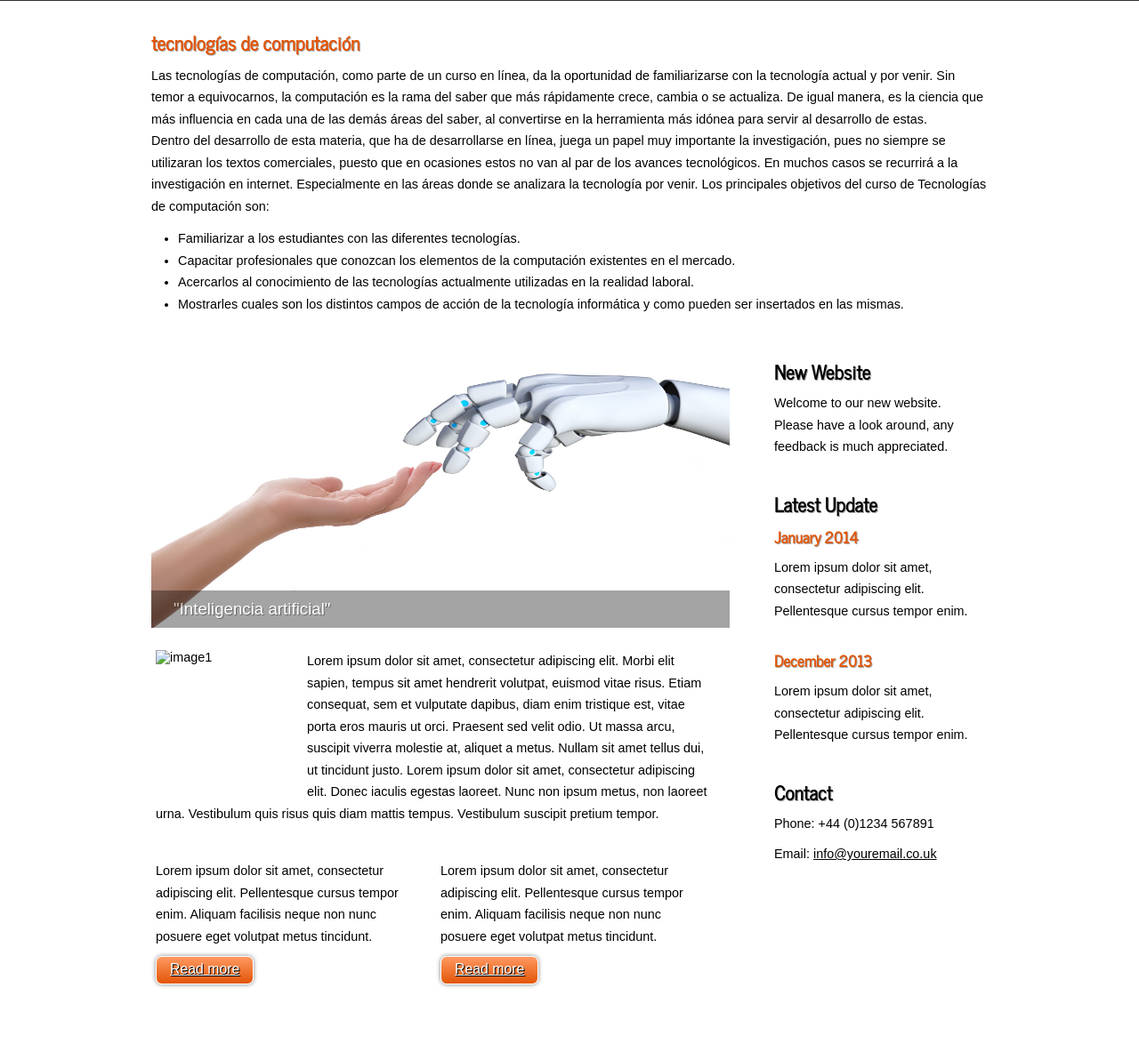
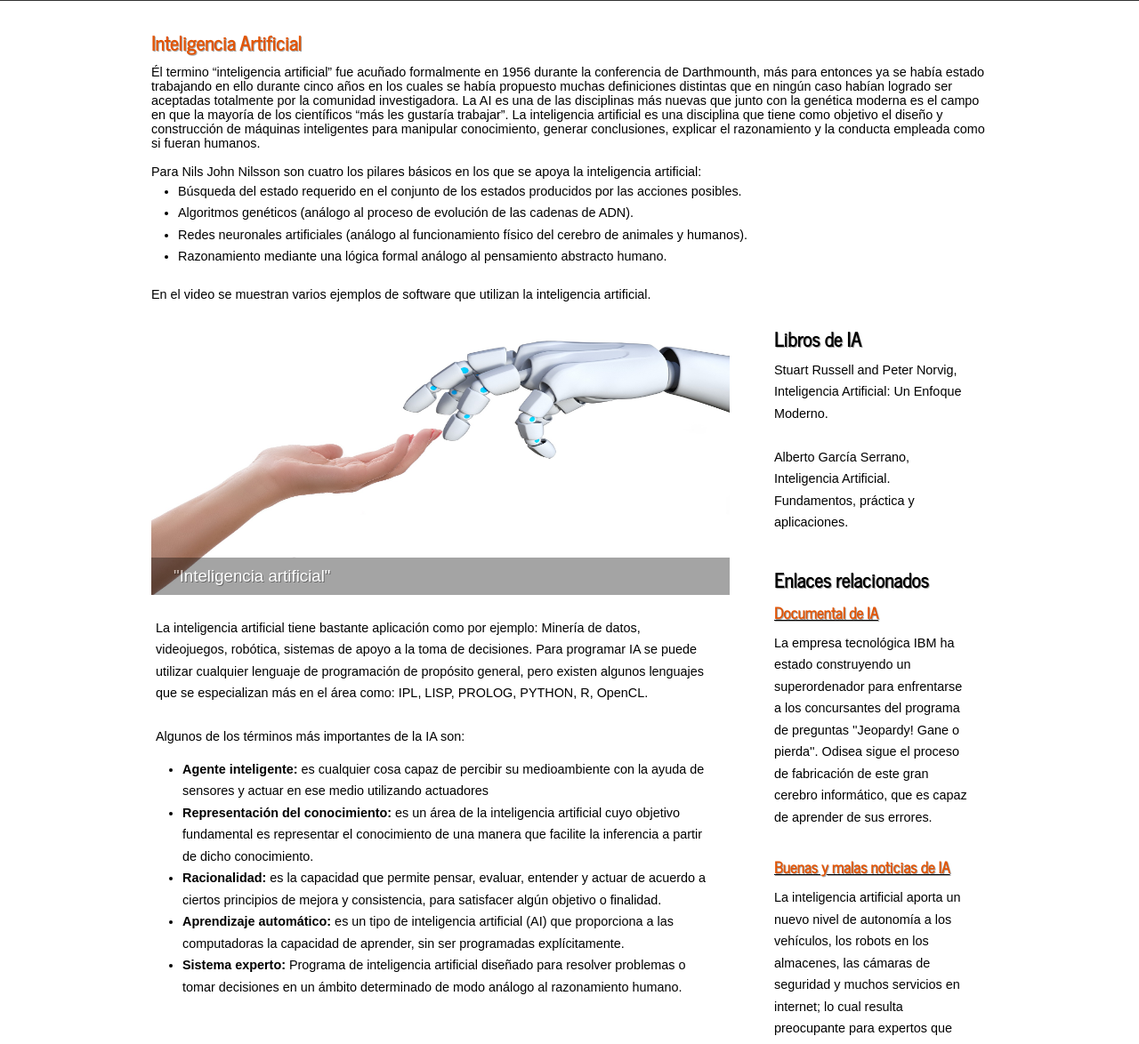
Before and after one commit to leogelsy/tecComp, a plain HTML site: page tec comp II/WebContent/IA.html in a window 1280 px wide. Shown: the part 99-1273 px from the top of the page at 89% size. Drawn offline with Linux system fonts and the light colour scheme.

Commit message:
Add files via upload
Aqui ya esta casi lista la IA

```diff
--- a/tec comp II/WebContent/IA.html
+++ b/tec comp II/WebContent/IA.html
@@ -41,22 +41,20 @@
 	  <div id="content">
 
 		  <h1>
-		  tecnologías de computación</h1>
-          <p>Las tecnologías de computación, como parte de un curso en línea, da la oportunidad de familiarizarse con la
-tecnología actual y por venir. Sin temor a equivocarnos, la computación es la rama del saber que más rápidamente
-crece, cambia o se actualiza. De igual manera, es la ciencia que más influencia en cada una de las demás áreas del
-saber, al convertirse en la herramienta más idónea para servir al desarrollo de estas.<br>
-Dentro del desarrollo de esta materia, que ha de desarrollarse en línea, juega un papel muy importante la
-investigación, pues no siempre se utilizaran los textos comerciales, puesto que en ocasiones estos no van al par de
-los avances tecnológicos. En muchos casos se recurrirá a la investigación en internet. Especialmente en las áreas
-donde se analizara la tecnología por venir.
-Los principales objetivos del curso de Tecnologías de computación son:
+		  Inteligencia Artificial</h1>
+          Él termino “inteligencia artificial” fue acuñado formalmente en 1956 durante la conferencia de
+Darthmounth, más para entonces ya se había estado trabajando en ello durante cinco años en los cuales se había
+propuesto muchas definiciones distintas que en ningún caso habían logrado ser aceptadas totalmente por la
+comunidad investigadora. La AI es una de las disciplinas más nuevas que junto con la genética moderna es el campo
+en que la mayoría de los científicos “más les gustaría trabajar”. La inteligencia artificial es una disciplina que tiene
+como objetivo el diseño y construcción de máquinas inteligentes para manipular conocimiento, generar conclusiones,
+explicar el razonamiento y la conducta empleada como si fueran humanos.<br><br>Para Nils John Nilsson son cuatro los pilares básicos en los que se apoya la inteligencia artificial:
 <ul>
-<li>Familiarizar a los estudiantes con las diferentes tecnologías.</li>
-<li>Capacitar profesionales que conozcan los elementos de la computación existentes en el mercado.</li>
-<li>Acercarlos al conocimiento de las tecnologías actualmente utilizadas en la realidad laboral.</li>
-<li>Mostrarles cuales son los distintos campos de acción de la tecnología informática y como pueden ser
-insertados en las mismas.</li></ul></p>
+<li>Búsqueda del estado requerido en el conjunto de los estados producidos por las acciones posibles.</li>
+<li>Algoritmos genéticos (análogo al proceso de evolución de las cadenas de ADN).</li>
+<li>Redes neuronales artificiales (análogo al funcionamiento físico del cerebro de animales y humanos).</li>
+<li>Razonamiento mediante una lógica formal análogo al pensamiento abstracto humano.</li></ul>En el video se muestran varios ejemplos de software que utilizan la inteligencia artificial.
+</p>
 
           <div class="slideshow">
 	        <ul class="slideshow">
@@ -70,55 +68,39 @@ insertados en las mismas.</li></ul></p>
 	      <div class="sidebar_container">
 		    <div class="sidebar">
               <div class="sidebar_item">
-                <h2>New Website</h2>
-                <p>Welcome to our new website. Please have a look around, any feedback is much appreciated.</p>
+                <h2>Libros de IA</h2>
+                <p>Stuart Russell and Peter Norvig, Inteligencia Artificial: Un Enfoque Moderno.<br><br>Alberto García Serrano, Inteligencia Artificial. Fundamentos, práctica y aplicaciones. </p>
               </div><!--close sidebar_item-->
             </div><!--close sidebar-->
 		    <div class="sidebar">
               <div class="sidebar_item">
-                <h2>Latest Update</h2>
-                <h3>January 2014</h3>
-                <p>Lorem ipsum dolor sit amet, consectetur adipiscing elit. Pellentesque cursus tempor enim.</p>
+                <h2>Enlaces relacionados</h2>
+                <a href="https://www.youtube.com/watch?v=MUV1CLnp3oY"><h3>Documental de IA</h3></a>
+                <p>La empresa tecnológica IBM ha estado construyendo un superordenador para enfrentarse a los concursantes del programa de preguntas ''Jeopardy! Gane o pierda''. Odisea sigue el proceso de fabricación de este gran cerebro informático, que es capaz de aprender de sus errores.</p>
 		      </div><!--close sidebar_item-->
             </div><!--close sidebar-->
 		    <div class="sidebar">
               <div class="sidebar_item">
-                <h3>December 2013</h3>
-                <p>Lorem ipsum dolor sit amet, consectetur adipiscing elit. Pellentesque cursus tempor enim.</p>
+                <a href="https://www.nytimes.com/es/2018/02/26/inteligencia-artificial-hackers-beneficios/?rref=collection%2Fsectioncollection%2Fnyt-es"><h3>Buenas y malas noticias de IA</h3></a>
+                <p>La inteligencia artificial aporta un nuevo nivel de autonomía a los vehículos, los robots en los almacenes, las cámaras de seguridad y muchos servicios en internet; lo cual resulta preocupante para expertos que advierten la posibilidad de que delincuentes asuman el control de esas máquinas.</p>
 		      </div><!--close sidebar_item-->
             </div><!--close sidebar-->
-            <div class="sidebar">
-              <div class="sidebar_item">
-                <h2>Contact</h2>
-                <p>Phone: +44 (0)1234 567891</p>
-                <p>Email: <a href="mailto:info@youremail.co.uk">info@youremail.co.uk</a></p>
-              </div><!--close sidebar_item-->
-            </div><!--close sidebar-->
+
            </div><!--close sidebar_container-->
 
 		  <div class="content_item">
 		    <div class="content_imagetext">
-		      <div class="content_image">
-		        <img src="images/image1.jpg" alt="image1"/>
-	          </div>
-		      <p>Lorem ipsum dolor sit amet, consectetur adipiscing elit. Morbi elit sapien, tempus sit amet hendrerit volutpat, euismod vitae risus. Etiam consequat, sem et vulputate dapibus, diam enim tristique est, vitae porta eros mauris ut orci. Praesent sed velit odio. Ut massa arcu, suscipit viverra molestie at, aliquet a metus. Nullam sit amet tellus dui, ut tincidunt justo. Lorem ipsum dolor sit amet, consectetur adipiscing elit. Donec iaculis egestas laoreet. Nunc non ipsum metus, non laoreet urna. Vestibulum quis risus quis diam mattis tempus. Vestibulum suscipit pretium tempor. </p>
+
+		      <p>La inteligencia artificial tiene bastante aplicación como por ejemplo: Minería de datos, videojuegos, robótica, sistemas de apoyo a la toma de decisiones.
+Para programar IA se puede utilizar cualquier lenguaje de programación de propósito general, pero existen algunos lenguajes que se especializan más en el área como: IPL, LISP, PROLOG, PYTHON, R, OpenCL.<br><br>Algunos de los términos más importantes de la IA son:<br><ul><li><b>Agente inteligente:</b>  es cualquier cosa capaz de percibir su medioambiente con la ayuda de sensores
+y actuar en ese medio utilizando actuadores</li>
+<li><b>Representación del conocimiento:</b> es un área de la inteligencia artificial cuyo objetivo fundamental es representar el conocimiento de una manera que facilite la inferencia a partir de dicho conocimiento.</li>
+<li><b>Racionalidad:</b> es la capacidad que permite pensar, evaluar, entender y actuar de acuerdo a ciertos principios de mejora y consistencia, para satisfacer algún objetivo o finalidad.</li>
+<li><b>Aprendizaje automático:</b>  es un tipo de inteligencia artificial (AI) que proporciona a las computadoras la capacidad de aprender, sin ser programadas explícitamente. </li>
+<li><b>Sistema experto:</b>  Programa de inteligencia artificial diseñado para resolver problemas o tomar decisiones en un ámbito determinado de modo análogo al razonamiento humano.</p>
 		    </div><!--close content_imagetext-->
-		    <div class="content_container">
-		      <p>Lorem ipsum dolor sit amet, consectetur adipiscing elit. Pellentesque cursus tempor enim. Aliquam facilisis neque non nunc posuere eget volutpat metus tincidunt.</p>
-		  	  <div class="button_small">
-		        <a href="#">Read more</a>
-		      </div><!--close button_small-->
-		    </div><!--close content_container-->
-            <div class="content_container">
-		      <p>Lorem ipsum dolor sit amet, consectetur adipiscing elit. Pellentesque cursus tempor enim. Aliquam facilisis neque non nunc posuere eget volutpat metus tincidunt.</p>
-		  	  <div class="button_small">
-		        <a href="#">Read more</a>
-		      </div><!--close button_small-->
-		    </div><!--close content_container-->
 		  </div><!--close content_item-->
-
 	  </div><!--close content-->
-
 	</div><!--close site_content-->
 
     <footer>
--- a/tec comp II/WebContent/js/image_slide.js
+++ b/tec comp II/WebContent/js/image_slide.js
@@ -1,7 +1,7 @@
 $(document).ready(function() {
 
   // execute the slideShow, set 4 seconds (4000) for each image
-  slideShow(4000);
+  slideShow(3000);
 
 });
 
```
Also changed, not shown: tec comp II/WebContent/Seguridad.html (+1 -1 lines).
